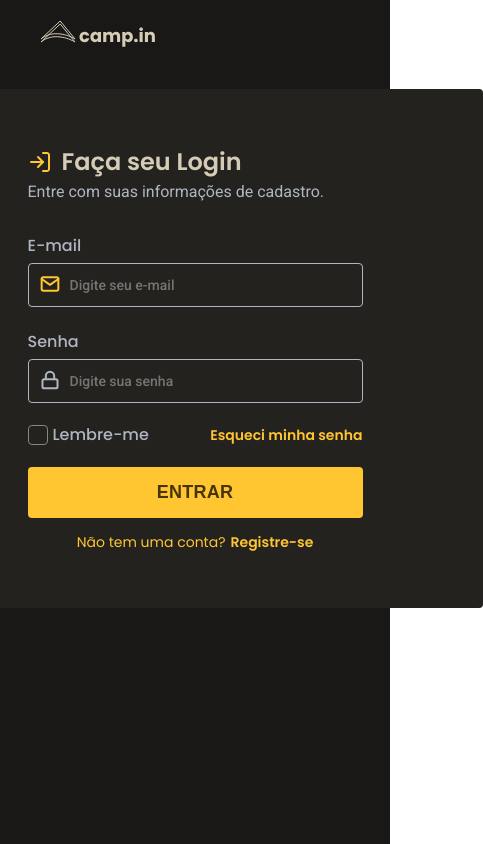
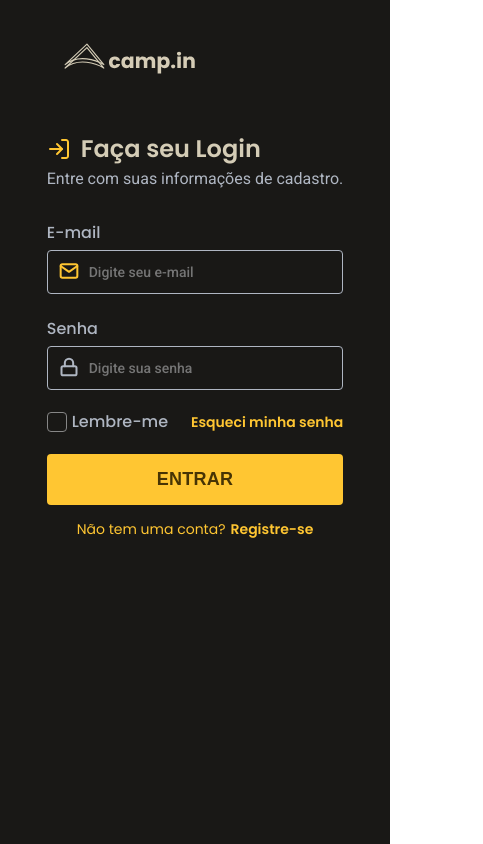
Before and after one commit to Wallace-Bezerra/Login-Form, a plain HTML site: page index.html in a window 390 px wide. Shown: the whole page, 483 px wide, since content can reach past the window. Drawn offline with Linux system fonts and the light colour scheme.

Commit message:
responsivo-e-ajustes

```diff
--- a/assets/css/style.css
+++ b/assets/css/style.css
@@ -39,28 +39,35 @@ a {
     justify-content: space-between;
     background-color: var(--background);
     font-family: 'Poppins', sans-serif;
+
 }
 
 .logo {
+    width: 220px;
     align-self: flex-start;
     padding-left: 40px;
-    padding-top: 20px;
+    padding-top: 43px;
 }
+
 
 .left-area {
     display: flex;
-    justify-content: center;
     align-items: center;
     flex-direction: column;
-    gap: 20px;
+    gap: 105px;
+    width: 100%;
 }
-
+.form-container{
+    background-color: var(--form-background);
+    justify-content: center;
+    display: flex;
+    max-width: 575px;
+    width: 100%;
+    border-radius: 12px;
+}
 .formulario {
-    /* max-width: 400px; */
-    /* height: 512px; */
-    margin: 20px 74px;
-    background-color: var(--form-background);
-    padding: 55px 120px;
+    /* margin: 20px 74px; */
+    padding-block: 55px;
     display: flex;
     flex-direction: column;
     justify-content: center;
@@ -102,7 +109,7 @@ a {
 .formulario input[type="email"],
 .formulario input[type="password"] {
     background-color: transparent;
-    width: 335px;
+    max-width: 335px;
     height: 44px;
     border: 1px solid var(--text-base);
     border-radius: 4px;
@@ -253,10 +260,10 @@ button {
 
 .right-area img {
     max-width: 100%;
-    width: 620px;
+    width: 1000px;
     height: 100vh;
     object-fit: cover;
-    object-position: right;
+    object-position: left;
 }
 
 .conta {
@@ -276,3 +283,20 @@ button {
         display: none;
     }
 }
+@media(max-width:620px){
+    .container{
+        padding-inline:15px;
+    }
+    .form-container{
+        background-color: transparent;
+    }
+    .left-area{
+        gap: 0px;
+    }
+    .logo{
+        width: 181px;
+        align-self: start;
+        padding-top: 43px;
+        padding-left: 49px;
+    }
+}
--- a/index.html
+++ b/index.html
@@ -13,6 +13,7 @@
     <div class="container">
         <div class="left-area">
             <img class="logo" src="./assets/img/logo.svg" alt="logo">
+            <div class="form-container">
                 <form class="formulario" action="">
                     <div class="info">
                         <div class="info-login">
@@ -37,6 +38,7 @@
 
                 </form>
             </div>
+        </div>
         <div class="right-area">
             <img src="./assets/img/side-image.jpg" alt="imagem de um carro">
         </div>
```
Lines whose indentation alone changed are shown as unchanged.
